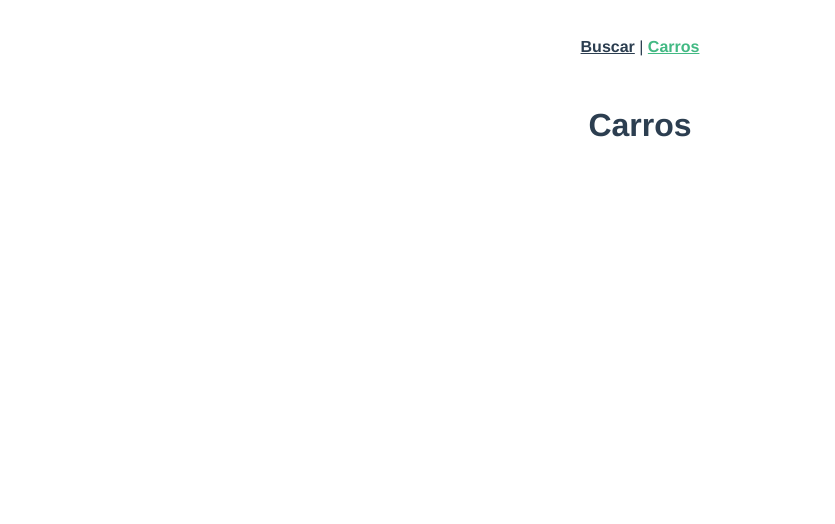
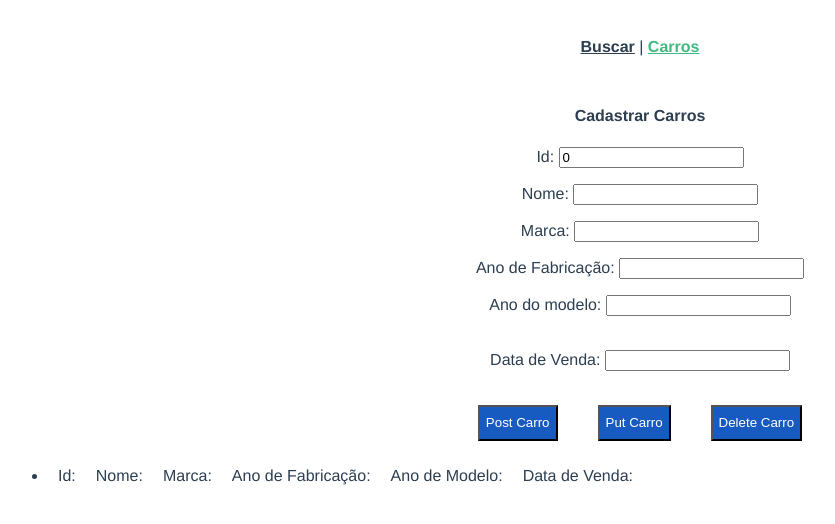
Before and after one commit to lucaslmota/pratica-4-web, a Vue app: page /carros in a window 1280 px wide. Shown: the top 524 px of the page, without its empty margins (0-835 px from the left). Built offline with nearby package versions, Linux system fonts and the light colour scheme.

Commit message:
Views para cadastrar carros

```diff
--- a/src/views/Carros.vue
+++ b/src/views/Carros.vue
@@ -1,13 +1,121 @@
 <template>
-  <h1>Carros</h1>
+<div>
+
+
+  <div class="campos">
+    <h4>Cadastrar Carros</h4>
+
+           <p> Id: <input type="text" v-model="id" /><br /></p>
+           <p> Nome: <input type="text" v-model="nome" /><br /></p>
+           <p> Marca: <input type="text" v-model="marca" /><br /></p>
+           <p> Ano de Fabricação: <input type="text" v-model="anoFabricacao" /><br /></p>
+           <p> Ano do modelo: <input type="text" v-model="anoModel" /><br /><br></p>
+           <p> Data de Venda: <input type="text" v-model="dataVenda" /><br /><br></p>
+   </div>
+
+  <div class="butaos">
+    <button @click="postCarro()">Post Carro</button><br /><br />
+    <button @click="putCarro()">Put Carro</button><br /><br />
+    <button @click="deleteCarro()">Delete Carro</button><br /><br />
+  </div>
+
+   <ul>
+      <li>
+        <div class="infor">
+          <p> Id: {{ carros.id }}</p>
+          <p>Nome: {{ carros.nome }}</p>
+          <p>Marca: {{ carros.marca }}</p>
+          <p>Ano de Fabricação: {{ carros.anoFabricacao }}</p>
+          <p>Ano de Modelo: {{ carros.anoModel }}</p>
+          <p>Data de Venda: {{ carros.dataVenda }}</p>
+        </div>
+      </li>
+    </ul>
+
+
+</div>
 </template>
 
 <script>
+import axios from 'axios';
 export default {
+  data() {
+    return {
+      id: 0,
+      nome: "",
+      marca: "",
+      anoFabricacao:"",
+      anoModel:"",
+      dataVenda:"",
+      carros: [],
+      baseURI: ""
+    }
+  },
 
+  methods: {
+    postCarro(){
+      let obj ={
+        nome: this.nome,
+        marca: this.marca,
+        anoFabricacao: this.anoFabricacao,
+        anoModel: this.anoModel,
+        dataVenda: this.dataVenda,
+      };
+
+      axios.post(this.baseURI, obj).then((resul) =>{
+        this.carros = resul.data
+      })
+    },
+
+    putCarro(){
+      let obj ={
+        nome: this.nome,
+        marca: this.marca,
+        anoFabricacao: this.anoFabricacao,
+        anoModel: this.anoModel,
+        dataVenda: this.dataVenda,
+      };
+
+      axios.put(this.baseURI, obj).then((result) =>{
+        this.carros = result.data
+      })
+    },
+
+    deleteCarro(){
+      axios.delete(this.baseURI +"/"+this.id).then((result) =>{})
+    }
+  },
 }
 </script>
 
 <style>
 
+.Campos {
+    margin: auto;
+    font-weight: 600;
+    width: 40%;
+
+}
+.butaos{
+    display: flex;
+    width: 70%;
+    justify-content: center;
+    margin: 10px auto;
+
+}
+.butaos button{
+    background-color: rgb(23, 91, 192);
+    color: white;
+    margin: 0 20px;
+    cursor: pointer;
+}
+.infor {
+    display: flex;
+}
+.infor p {
+    margin: 10px 10px;
+
+}
+
+
 </style>
```
